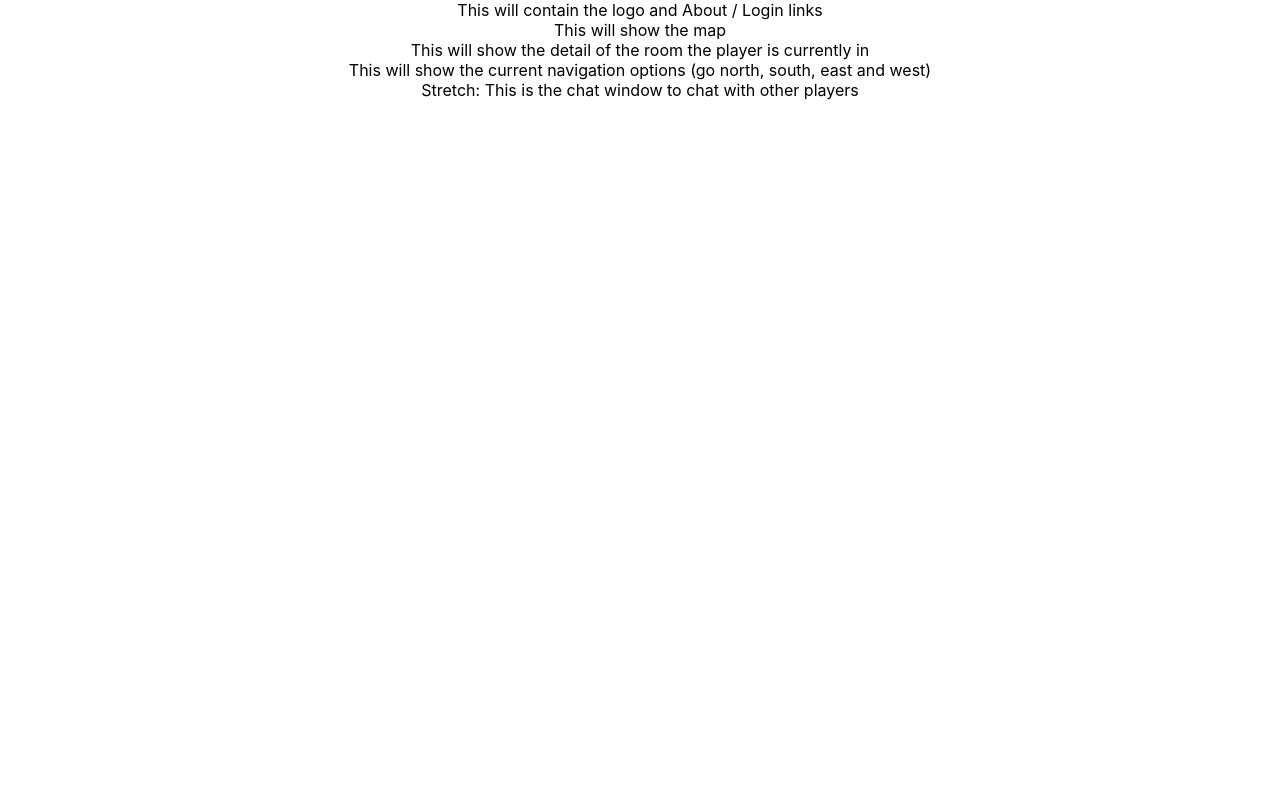
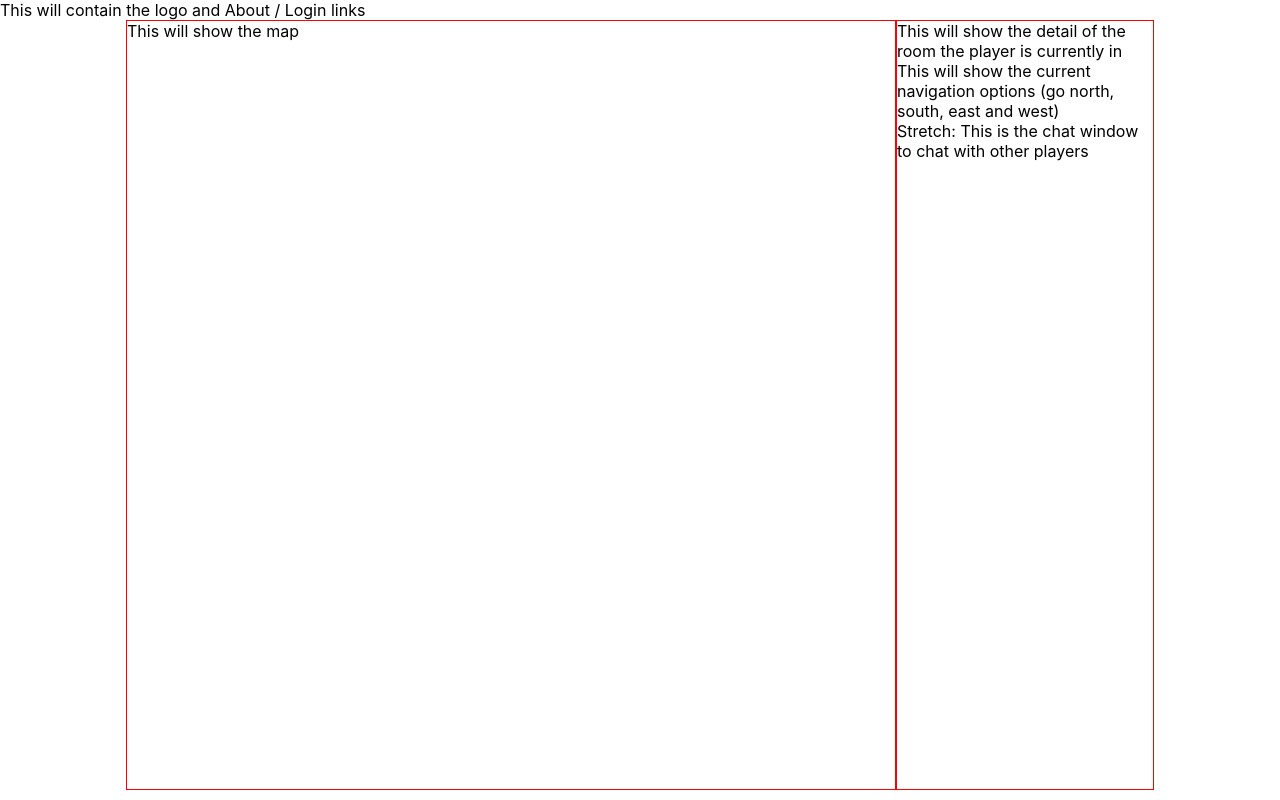
Before and after one commit to CSEU3-mud-sama/front-end, a React (Create React App) app: page / in a window 1280 px wide. Built offline with nearby package versions, Linux system fonts and the light colour scheme.

Commit message:
Add styling to homepage

```diff
--- a/src/App.js
+++ b/src/App.js
@@ -1,5 +1,5 @@
 import React from "react";
-import "./App.css";
+import styled from 'styled-components';
 
 import NavBar from "./components/NavBar";
 import RoomDetail from "./components/RoomDetail";
@@ -7,10 +7,35 @@ import Navigation from "./components/Navigation";
 import Map from "./components/Map";
 import Chat from "./components/Chat";
 
+const StyledApp = styled.div`
+  display: flex;
+  flex-direction: column;
+
+  #game-container {
+    display: flex;
+    margin: 0 auto;
+
+    #left {
+      width: 60vw;
+      height: 60vw;
+      border: 1px red solid;
+    }
+
+    #right {
+      width: 20vw;
+      height: 60vw;
+      border: 1px red solid;
+      display: flex;
+      flex-direction: column;
+    }
+  }
+`
+
 function App() {
   return (
-    <div className="App">
+    <StyledApp>
       <NavBar />
+      <div id='game-container'>
         <div id="left">
           <Map />
         </div>
@@ -20,6 +45,7 @@ function App() {
           <Chat />
         </div>
       </div>
+    </StyledApp>
   );
 }
 
```
Lines whose indentation alone changed are shown as unchanged.
